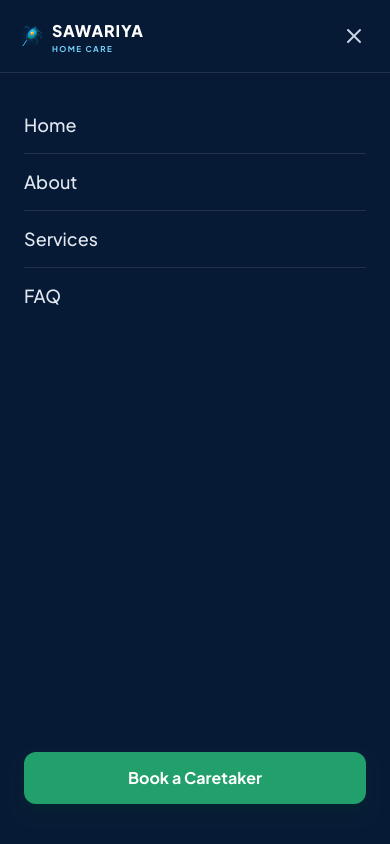
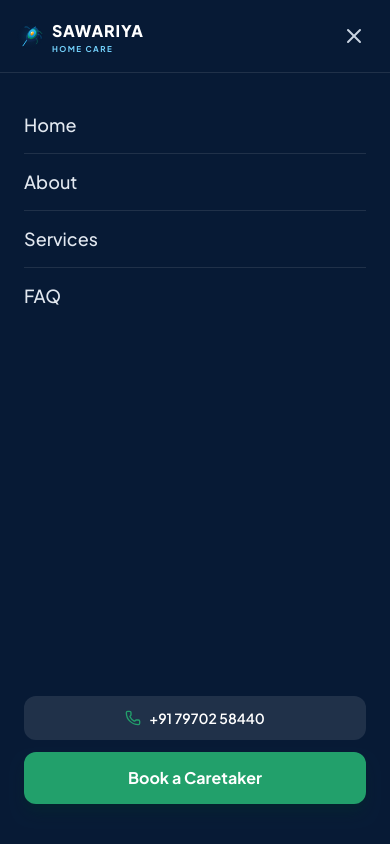
Before and after one commit to Ragini026/sawariya-homecare, a Next.js app: page / in a window 390 px wide. Both pictures are taken after a click on the button 356 px from the left and 32 px from the top of the page. Shown: the top 844 px of the page. Built offline with nearby package versions, Linux system fonts and the light colour scheme; a web font is replaced by a local one.

Commit message:
refactor: update contact channels and layout
- Replace direct call buttons with WhatsApp for booking flows
- Add a persistent call button to the floating action group
- Update footer with quick navigation links
- Refine layout proportions for team profile cards

```diff
--- a/app/page.tsx
+++ b/app/page.tsx
@@ -13,7 +13,6 @@ import { FaqSection } from '@/components/FaqSection';
 import { Footer } from '@/components/Footer';
 import { BookingModal } from '@/components/BookingModal';
 import { WhatsAppIcon } from '@/components/WhatsAppIcon';
-import { CONTACT_INFO } from '@/lib/data';
 import { Phone } from 'lucide-react';
 
 export default function HomePage() {
@@ -66,28 +65,30 @@ export default function HomePage() {
       {/* Footer */}
       <Footer />
 
-      {/* Floating Action Buttons for WhatsApp & Quick Call */}
-      <div className="fixed bottom-6 right-6 z-30 flex flex-col items-end gap-2.5">
+      {/* Floating Action Buttons: Call Helpline & WhatsApp */}
+      <div className="fixed bottom-6 right-6 sm:bottom-8 sm:right-8 z-40 flex flex-col items-center gap-3">
+        {/* Floating Call Button */}
+        <a
+          href="tel:+917970258440"
+          className="w-14 h-14 rounded-full bg-[#1D4ED8] hover:bg-[#1e40af] text-white shadow-xl hover:shadow-2xl flex items-center justify-center transition-all duration-300 hover:scale-110 active:scale-95 cursor-pointer group"
+          aria-label="Call Helpline +91 79702 58440"
+          title="Call Helpline: +91 79702 58440"
+          id="floating-call-btn"
+        >
+          <Phone className="w-6 h-6 text-white drop-shadow-xs" />
+        </a>
+
+        {/* Existing WhatsApp Floating Button */}
         <a
           href="https://wa.me/916265901231?text=Hello%20Sawariya%20Home%20Care%2C%20I%20would%20like%20to%20know%20more%20about%20your%20home-care%20services."
           target="_blank"
           rel="noopener noreferrer"
-          className="w-12 h-12 rounded-full bg-emerald-600 hover:bg-emerald-700 text-white shadow-lg hover:shadow-xl flex items-center justify-center transition-all hover:scale-105"
+          className="w-14 h-14 rounded-full bg-[#25D366] hover:bg-[#20ba59] text-white shadow-2xl flex items-center justify-center transition-all duration-300 hover:scale-110 active:scale-95 cursor-pointer group"
           aria-label="Chat with Care Coordinator on WhatsApp"
-          title="Chat on WhatsApp"
+          title="Chat with Care Coordinator on WhatsApp"
           id="floating-whatsapp-btn"
         >
-          <WhatsAppIcon className="w-6 h-6 fill-white" />
-        </a>
-
-        <a
-          href="tel:+917970258440"
-          className="w-12 h-12 rounded-full bg-[#1D4ED8] hover:bg-[#1e40af] text-white shadow-lg hover:shadow-xl flex items-center justify-center transition-all hover:scale-105"
-          aria-label="Call Helpline"
-          title="Call Helpline"
-          id="floating-phone-btn"
-        >
-          <Phone className="w-5 h-5" />
+          <WhatsAppIcon className="w-8 h-8 fill-white drop-shadow-xs" />
         </a>
       </div>
 
--- a/components/BookingModal.tsx
+++ b/components/BookingModal.tsx
@@ -87,11 +87,13 @@ export function BookingModal({ isOpen, onClose, defaultService }: BookingModalPr
 
               <div className="pt-4 flex flex-col gap-2.5">
                 <a
-                  href={`tel:${CONTACT_INFO.phones[0].raw}`}
-                  className="py-3 px-4 rounded-xl text-xs font-bold text-white bg-blue-900 hover:bg-blue-800 transition-colors flex items-center justify-center gap-2"
+                  href="https://wa.me/916265901231"
+                  target="_blank"
+                  rel="noopener noreferrer"
+                  className="py-3 px-4 rounded-xl text-xs font-bold text-white bg-[#22A06B] hover:bg-[#1B8356] transition-colors flex items-center justify-center gap-2"
                 >
-                  <Phone className="w-4 h-4" />
-                  <span>Call Directly for Immediate Need</span>
+                  <MessageCircle className="w-4 h-4" />
+                  <span>Connect on WhatsApp for Immediate Need</span>
                 </a>
                 <button
                   onClick={handleResetAndClose}
@@ -203,13 +205,15 @@ export function BookingModal({ isOpen, onClose, defaultService }: BookingModalPr
 
               {/* Direct call alternative */}
               <div className="pt-2 border-t border-slate-100 flex items-center justify-between text-xs text-slate-500">
-                <span>Or speak to our coordinator right now:</span>
+                <span>Or connect with our coordinator:</span>
                 <a
-                  href={`tel:${CONTACT_INFO.phones[0].raw}`}
-                  className="font-bold text-[#1D4ED8] hover:underline flex items-center gap-1"
+                  href="https://wa.me/916265901231"
+                  target="_blank"
+                  rel="noopener noreferrer"
+                  className="font-bold text-[#22A06B] hover:underline flex items-center gap-1"
                 >
-                  <Phone className="w-3 h-3" />
-                  {CONTACT_INFO.phones[0].display}
+                  <MessageCircle className="w-3.5 h-3.5" />
+                  +91 62659 01231
                 </a>
               </div>
             </form>
--- a/components/Footer.tsx
+++ b/components/Footer.tsx
@@ -80,19 +80,41 @@ export function Footer() {
     },
   };
 
+  const handleNavClick = (e: React.MouseEvent<HTMLAnchorElement>, href: string) => {
+    e.preventDefault();
+    const targetElement = document.querySelector(href);
+    if (targetElement) {
+      targetElement.scrollIntoView({ behavior: 'smooth', block: 'start' });
+    }
+  };
+
+  const quickNavLinks = [
+    { label: 'Home', href: '#hero' },
+    { label: 'About Us', href: '#about-us' },
+    { label: 'Care Services', href: '#services' },
+    { label: 'How It Works', href: '#how-it-works' },
+    { label: 'Why Choose Us', href: '#why-choose-us' },
+    { label: 'FAQ', href: '#faq' },
+  ];
+
   return (
     <footer
       className="bg-[#071A35] text-slate-300 pt-16 pb-12 border-t border-white/10 relative"
       id="main-footer"
     >
       <div className="max-w-7xl mx-auto px-4 sm:px-6 lg:px-8">
-        {/* Main Footer Row: Left = Brand Column, Right = Contact Us Column */}
-        <div className="grid grid-cols-1 lg:grid-cols-12 gap-10 lg:gap-12 xl:gap-16 items-start">
+        {/* Main Footer Row: Brand, Quick Links, and Contact Us */}
+        <div className="grid grid-cols-1 md:grid-cols-2 lg:grid-cols-12 gap-10 lg:gap-8 xl:gap-12 items-start">
           {/* Left Column: Brand Logo, Description, Social Icons */}
-          <div className="lg:col-span-7 flex flex-col items-start text-left space-y-5 max-w-xl">
-            <div className="flex justify-start">
+          <div className="lg:col-span-5 flex flex-col items-start text-left space-y-5 max-w-sm">
+            <a
+              href="#hero"
+              onClick={(e) => handleNavClick(e, '#hero')}
+              className="flex justify-start focus:outline-none"
+              aria-label="Sawariya Home Care - Back to top"
+            >
               <SawariyaLogo variant="dark" size="md" />
-            </div>
+            </a>
 
             <p className="text-sm sm:text-base text-slate-300 font-normal leading-relaxed text-left">
               Compassionate, dependable home-care support for seniors, newborns, and recovering patients across Raipur. Bringing peace of mind and dignity right to your doorstep.
@@ -116,10 +138,34 @@ export function Footer() {
             </div>
           </div>
 
-          {/* Right Column: Contact Us Section */}
-          <div className="lg:col-span-5 flex flex-col items-start space-y-4 pt-2 lg:pt-0 w-full max-w-md lg:ml-auto">
+          {/* Center Column: Quick Navigation Links */}
+          <div className="lg:col-span-3 flex flex-col items-start space-y-4 pt-2 lg:pt-0">
             <div className="flex items-center gap-2">
               <span className="w-1.5 h-1.5 rounded-full bg-[#22A06B]" />
+              <h3 className="text-xs sm:text-sm font-semibold uppercase tracking-wider text-white">
+                Quick Links
+              </h3>
+            </div>
+
+            <ul className="space-y-2.5 text-xs sm:text-sm">
+              {quickNavLinks.map((link) => (
+                <li key={link.label}>
+                  <a
+                    href={link.href}
+                    onClick={(e) => handleNavClick(e, link.href)}
+                    className="text-slate-300 hover:text-[#4CAF7D] transition-colors inline-block py-0.5"
+                    id={`footer-nav-${link.label.toLowerCase().replace(/\s+/g, '-')}`}
+                  >
+                    {link.label}
+                  </a>
+                </li>
+              ))}
+            </ul>
+          </div>
+
+          {/* Right Column: Contact Us Section */}
+          <div className="lg:col-span-4 flex flex-col items-start space-y-4 pt-2 lg:pt-0 w-full max-w-md lg:ml-auto">
+            <div className="flex items-center">
               <h3 className="text-xs sm:text-sm font-semibold uppercase tracking-wider text-white">
                 Contact Us
               </h3>
@@ -172,11 +218,13 @@ export function Footer() {
                   </span>
                   <div className="flex flex-wrap items-center gap-x-2 text-slate-200 font-medium">
                     <a
-                      href="tel:6265901231"
+                      href="https://wa.me/916265901231"
+                      target="_blank"
+                      rel="noopener noreferrer"
                       className="hover:text-emerald-300 transition-colors"
                       id="footer-phone-1"
                     >
-                      6265901231
+                      +91 6265901231
                     </a>
                     <span className="text-slate-500 select-none">|</span>
                     <a
--- a/components/HeroSection.tsx
+++ b/components/HeroSection.tsx
@@ -2,7 +2,7 @@
 
 import React, { useState, useRef, useEffect } from 'react';
 import Image from 'next/image';
-import { ChevronDown, AlertCircle } from 'lucide-react';
+import { ChevronDown } from 'lucide-react';
 
 interface HeroSectionProps {
   onOpenBooking?: (serviceName?: string) => void;
@@ -18,7 +18,6 @@ const SERVICE_OPTIONS = [
 
 export function HeroSection({ onOpenBooking }: HeroSectionProps = {}) {
   const [selectedCare, setSelectedCare] = useState('');
-  const [validationError, setValidationError] = useState(false);
   const [videoFailed, setVideoFailed] = useState(false);
   const videoRef = useRef<HTMLVideoElement>(null);
 
@@ -33,27 +32,6 @@ export function HeroSection({ onOpenBooking }: HeroSectionProps = {}) {
 
   const handleSelectService = (service: string) => {
     setSelectedCare(service);
-    if (validationError) {
-      setValidationError(false);
-    }
-  };
-
-  const handleBookNow = () => {
-    // 3. WhatsApp Booking Functionality
-    // If no service is selected, prompt user to select a service before opening WhatsApp
-    if (!selectedCare) {
-      setValidationError(true);
-      return;
-    }
-
-    setValidationError(false);
-
-    // Format: “Hello Sawariya Home Care, I am interested in your [Selected Service] service. Please share the details and availability.”
-    const message = `Hello Sawariya Home Care, I am interested in your ${selectedCare} service. Please share the details and availability.`;
-    const whatsappUrl = `https://wa.me/917970258440?text=${encodeURIComponent(message)}`;
-
-    // Open WhatsApp directly via wa.me link without opening modal or navigating within site
-    window.open(whatsappUrl, '_blank', 'noopener,noreferrer');
   };
 
   return (
@@ -137,11 +115,7 @@ export function HeroSection({ onOpenBooking }: HeroSectionProps = {}) {
         {/* 2. Service Dropdown & Book Now Button Container */}
         <div className="pt-6 sm:pt-8 w-full flex flex-col items-center">
           <div
-            className={`inline-flex items-center bg-white rounded-full p-1.5 sm:p-2 shadow-2xl border transition-all duration-200 max-w-full sm:max-w-lg w-full ${
-              validationError
-                ? 'border-amber-400 ring-4 ring-amber-400/30'
-                : 'border-white/20'
-            }`}
+            className="inline-flex items-center bg-white rounded-full p-1.5 sm:p-2 shadow-2xl border border-white/20 transition-all duration-200 max-w-full sm:max-w-lg w-full"
           >
             {/* Entire dropdown field is clickable, including text and arrow */}
             <div className="relative flex-1 min-w-0 flex items-center justify-between pl-4 sm:pl-5 pr-3 sm:pr-4 h-full min-h-[46px] cursor-pointer group">
@@ -179,23 +153,16 @@ export function HeroSection({ onOpenBooking }: HeroSectionProps = {}) {
             <div className="h-6 sm:h-7 w-px bg-slate-200 shrink-0 mx-1" aria-hidden="true" />
 
             {/* 3. Book Now button - redirects directly to WhatsApp */}
-            <button
-              type="button"
-              onClick={handleBookNow}
+            <a
+              href="https://wa.me/916265901231"
+              target="_blank"
+              rel="noopener noreferrer"
               className="inline-flex items-center justify-center px-5 sm:px-7 py-2.5 sm:py-3 rounded-full text-xs sm:text-sm font-bold text-white bg-[#2F5CC8] hover:bg-[#2449A3] active:scale-[0.98] shadow-md shadow-[#2F5CC8]/25 transition-all duration-200 cursor-pointer shrink-0 whitespace-nowrap"
               id="hero-book-now-btn"
             >
               Book Now
-            </button>
+            </a>
           </div>
-
-          {/* Validation message if user clicks Book Now without selecting a service */}
-          {validationError && (
-            <div className="mt-3 inline-flex items-center gap-1.5 px-3 py-1 rounded-full bg-amber-500/20 border border-amber-400/40 text-amber-200 text-xs font-medium animate-fadeIn">
-              <AlertCircle className="w-3.5 h-3.5 shrink-0 text-amber-300" />
-              <span>Please select a care service before booking.</span>
-            </div>
-          )}
         </div>
       </div>
     </section>
--- a/components/Navbar.tsx
+++ b/components/Navbar.tsx
@@ -3,10 +3,7 @@
 import React, { useState, useEffect } from 'react';
 import Link from 'next/link';
 import { SawariyaLogo } from './SawariyaLogo';
-import { Menu, X } from 'lucide-react';
-
-const WHATSAPP_BOOKING_URL =
-  'https://wa.me/916265901231?text=Hello%20Sawariya%20Home%20Care%2C%20I%20would%20like%20to%20enquire%20about%20booking%20a%20caretaker.%20Please%20share%20the%20available%20services%2C%20care%20options%2C%20and%20pricing.%20Thank%20you.';
+import { Menu, X, Phone } from 'lucide-react';
 
 interface NavbarProps {
   onOpenBooking?: () => void;
@@ -42,7 +39,7 @@ export function Navbar({ onOpenBooking }: NavbarProps = {}) {
     };
   }, [mobileMenuOpen]);
 
-  // Navigation Links: 'Contact' removed as requested
+  // Navigation Links
   const navLinks = [
     { label: 'Home', href: '#hero' },
     { label: 'About', href: '#about-us' },
@@ -103,10 +100,22 @@ export function Navbar({ onOpenBooking }: NavbarProps = {}) {
             ))}
           </div>
 
-          {/* Desktop Right Action Area: WhatsApp Book a Caretaker CTA */}
-          <div className="hidden lg:flex items-center">
+          {/* Desktop Right Action Area: Phone Number & Book a Caretaker CTA */}
+          <div className="hidden lg:flex items-center gap-6">
+            {/* Phone Number with small green phone icon */}
             <a
-              href={WHATSAPP_BOOKING_URL}
+              href="tel:+917970258440"
+              className="flex items-center gap-2 text-sm font-semibold text-white hover:text-[#4CAF7D] transition-colors whitespace-nowrap"
+              id="navbar-phone-link"
+              title="Call +91 79702 58440"
+            >
+              <Phone className="w-4 h-4 text-[#22A06B]" />
+              <span>+91 79702 58440</span>
+            </a>
+
+            {/* Book a Caretaker button redirecting to WhatsApp */}
+            <a
+              href="https://wa.me/916265901231?text=Hello%20Sawariya%20Home%20Care%2C%20I%20would%20like%20to%20enquire%20about%20booking%20a%20caretaker."
               target="_blank"
               rel="noopener noreferrer"
               className="inline-flex items-center justify-center px-6 py-2.5 rounded-full text-sm font-bold text-white bg-[#22A06B] hover:bg-[#1B8356] active:scale-[0.98] shadow-lg shadow-emerald-950/30 hover:shadow-emerald-900/40 transition-all duration-200 cursor-pointer shrink-0"
@@ -116,8 +125,17 @@ export function Navbar({ onOpenBooking }: NavbarProps = {}) {
             </a>
           </div>
 
-          {/* Mobile Right Action Area: Hamburger Menu Button */}
-          <div className="flex items-center lg:hidden">
+          {/* Mobile Right Action Area: Phone & Hamburger Menu Button */}
+          <div className="flex items-center gap-2.5 lg:hidden">
+            <a
+              href="tel:+917970258440"
+              className="flex items-center gap-1.5 px-3 py-1.5 rounded-full text-xs font-semibold text-white bg-white/10 hover:bg-white/20 transition-colors"
+              id="navbar-mobile-phone-btn"
+              title="Call +91 79702 58440"
+            >
+              <Phone className="w-3.5 h-3.5 text-[#22A06B]" />
+              <span className="hidden sm:inline">+91 79702 58440</span>
+            </a>
             <button
               onClick={() => setMobileMenuOpen(true)}
               className="p-1.5 sm:p-2 rounded-lg text-white hover:bg-white/15 active:bg-white/25 focus:outline-hidden cursor-pointer flex items-center justify-center transition-colors"
@@ -160,7 +178,7 @@ export function Navbar({ onOpenBooking }: NavbarProps = {}) {
             </button>
           </div>
 
-          {/* Navigation Links and WhatsApp Caretaker Booking CTA */}
+          {/* Navigation Links, Phone, and Book a Caretaker CTA */}
           <div className="flex-1 flex flex-col px-6 py-6 overflow-y-auto bg-[#071A35] justify-between">
             <div>
               <nav className="flex flex-col divide-y divide-white/10" aria-label="Mobile Menu Links">
@@ -178,14 +196,23 @@ export function Navbar({ onOpenBooking }: NavbarProps = {}) {
               </nav>
             </div>
 
-            {/* Book a Caretaker CTA Button linked directly to WhatsApp */}
-            <div className="pt-6 pb-4">
+            {/* Phone link & Book a Caretaker CTA Button */}
+            <div className="pt-6 pb-4 space-y-3">
               <a
-                href={WHATSAPP_BOOKING_URL}
+                href="tel:+917970258440"
+                className="flex items-center justify-center gap-2 w-full py-3 rounded-xl font-semibold text-white bg-white/10 hover:bg-white/15 transition-colors text-sm"
+                id="mobile-drawer-phone-link"
+              >
+                <Phone className="w-4 h-4 text-[#22A06B]" />
+                <span>+91 79702 58440</span>
+              </a>
+
+              <a
+                href="https://wa.me/916265901231?text=Hello%20Sawariya%20Home%20Care%2C%20I%20would%20like%20to%20enquire%20about%20booking%20a%20caretaker."
                 target="_blank"
                 rel="noopener noreferrer"
                 onClick={() => setMobileMenuOpen(false)}
-                className="block w-full py-3.5 rounded-xl text-center font-bold text-white bg-[#22A06B] hover:bg-[#1B8356] active:scale-[0.99] transition-colors shadow-lg shadow-emerald-950/40 cursor-pointer text-base"
+                className="flex items-center justify-center w-full py-3.5 rounded-xl text-center font-bold text-white bg-[#22A06B] hover:bg-[#1B8356] active:scale-[0.99] transition-colors shadow-lg shadow-emerald-950/40 cursor-pointer text-base"
                 id="mobile-drawer-book-caretaker-btn"
               >
                 Book a Caretaker
--- a/components/ServiceDetailModal.tsx
+++ b/components/ServiceDetailModal.tsx
@@ -123,11 +123,13 @@ export function ServiceDetailModal({ service, onClose }: ServiceDetailModalProps
         {/* Modal Action Footer */}
         <div className="p-4 sm:p-6 bg-slate-50 border-t border-slate-200 flex flex-col sm:flex-row items-center justify-between gap-3 flex-shrink-0">
           <a
-            href={`tel:${CONTACT_INFO.phones[0].raw}`}
-            className="text-xs font-bold text-slate-700 hover:text-[#1D4ED8] flex items-center gap-1.5 order-2 sm:order-1"
+            href="https://wa.me/916265901231"
+            target="_blank"
+            rel="noopener noreferrer"
+            className="text-xs font-bold text-slate-700 hover:text-[#22A06B] flex items-center gap-1.5 order-2 sm:order-1"
           >
-            <Phone className="w-3.5 h-3.5 text-[#1D4ED8]" />
-            <span>Speak to Coordinator: {CONTACT_INFO.phones[0].display}</span>
+            <Phone className="w-3.5 h-3.5 text-[#22A06B]" />
+            <span>Chat on WhatsApp: +91 62659 01231</span>
           </a>
 
           <div className="flex items-center gap-3 w-full sm:w-auto order-1 sm:order-2">
--- a/components/ServiceEnquiryCta.tsx
+++ b/components/ServiceEnquiryCta.tsx
@@ -14,7 +14,7 @@ export function ServiceEnquiryCta({ onRequestCare }: ServiceEnquiryCtaProps) {
     if (onRequestCare) {
       onRequestCare();
     } else {
-      const el = document.querySelector('#contact');
+      const el = document.querySelector('#main-footer') || document.querySelector('#services');
       if (el) el.scrollIntoView({ behavior: 'smooth', block: 'start' });
     }
   };
@@ -66,24 +66,28 @@ export function ServiceEnquiryCta({ onRequestCare }: ServiceEnquiryCtaProps) {
               </p>
             </div>
 
-            {/* Single Primary Action Button + Direct Helpline Link */}
+            {/* Action Buttons to WhatsApp */}
             <div className="pt-2 flex flex-col sm:flex-row items-stretch sm:items-center gap-4">
-              <button
-                onClick={handleScrollToContact}
+              <a
+                href="https://wa.me/916265901231"
+                target="_blank"
+                rel="noopener noreferrer"
                 className="inline-flex items-center justify-center px-8 py-4 rounded-xl font-bold text-white bg-[#22A06B] hover:bg-[#1B8356] active:scale-[0.98] shadow-xl shadow-emerald-950/40 transition-all duration-200 text-base cursor-pointer group"
                 id="cta-request-care-btn"
               >
                 <span>Book a Consultation</span>
                 <ArrowRight className="ml-2 w-4 h-4 text-white group-hover:translate-x-1 transition-transform" />
-              </button>
+              </a>
 
               <a
-                href={`tel:${CONTACT_INFO.phones[0].raw}`}
+                href="https://wa.me/916265901231"
+                target="_blank"
+                rel="noopener noreferrer"
                 className="inline-flex items-center justify-center gap-2 px-5 py-3.5 rounded-xl border border-white/15 bg-white/[0.06] hover:bg-white/[0.12] text-sm font-semibold text-slate-200 hover:text-white transition-all"
                 id="cta-direct-call-link"
               >
                 <PhoneCall className="w-4 h-4 text-[#4CAF7D]" />
-                <span>Or Call: {CONTACT_INFO.phones[0].display}</span>
+                <span>Chat on WhatsApp</span>
               </a>
             </div>
 
--- a/components/ServicesSection.tsx
+++ b/components/ServicesSection.tsx
@@ -159,17 +159,15 @@ export function ServicesSection({ onBookService }: ServicesSectionProps) {
                   </div>
                 </div>
 
-                {/* Interactive Action Link directly to WhatsApp */}
+                {/* Interactive Action Button to WhatsApp */}
                 <div className="pt-3 border-t border-white/10 flex justify-center">
                   <a
-                    href={`https://wa.me/917970258440?text=${encodeURIComponent(
-                      `Hello Sawariya Home Care, I am interested in your ${service.title} service. Please share the details and availability.`
-                    )}`}
+                    href="https://wa.me/916265901231"
                     target="_blank"
                     rel="noopener noreferrer"
                     id={`book-now-${service.id}`}
                     className="inline-flex items-center justify-center gap-2 px-4 py-1.5 rounded-full text-xs font-bold text-[#4CAF7D] hover:text-emerald-300 hover:bg-white/[0.05] transition-all duration-200 cursor-pointer text-center focus:outline-none"
-                    aria-label={`Book Now for ${service.title} on WhatsApp`}
+                    aria-label={`Book Now on WhatsApp for ${service.title}`}
                   >
                     <span>Book Now</span>
                     <ArrowRight className="w-4 h-4 transform group-hover:translate-x-1 transition-transform shrink-0" />
--- a/lib/data.ts
+++ b/lib/data.ts
@@ -17,8 +17,8 @@ export const CONTACT_INFO = {
   tagline: 'Care That Brings Comfort Home',
   heroTrust: 'Care that feels like family.',
   phones: [
-    { display: '+91 79702 58440', raw: '+917970258440', isPrimary: true },
-    { display: '+91 62659 01231', raw: '+916265901231' },
+    { display: '+91 62659 01231', raw: '+916265901231', isPrimary: true },
+    { display: '+91 79702 58440', raw: '+917970258440' },
   ],
   navbarPhone: {
     display: '+91 79702 58440',
```
Also changed, not shown: components/CareTeamSection.tsx (+8 -8 lines).
